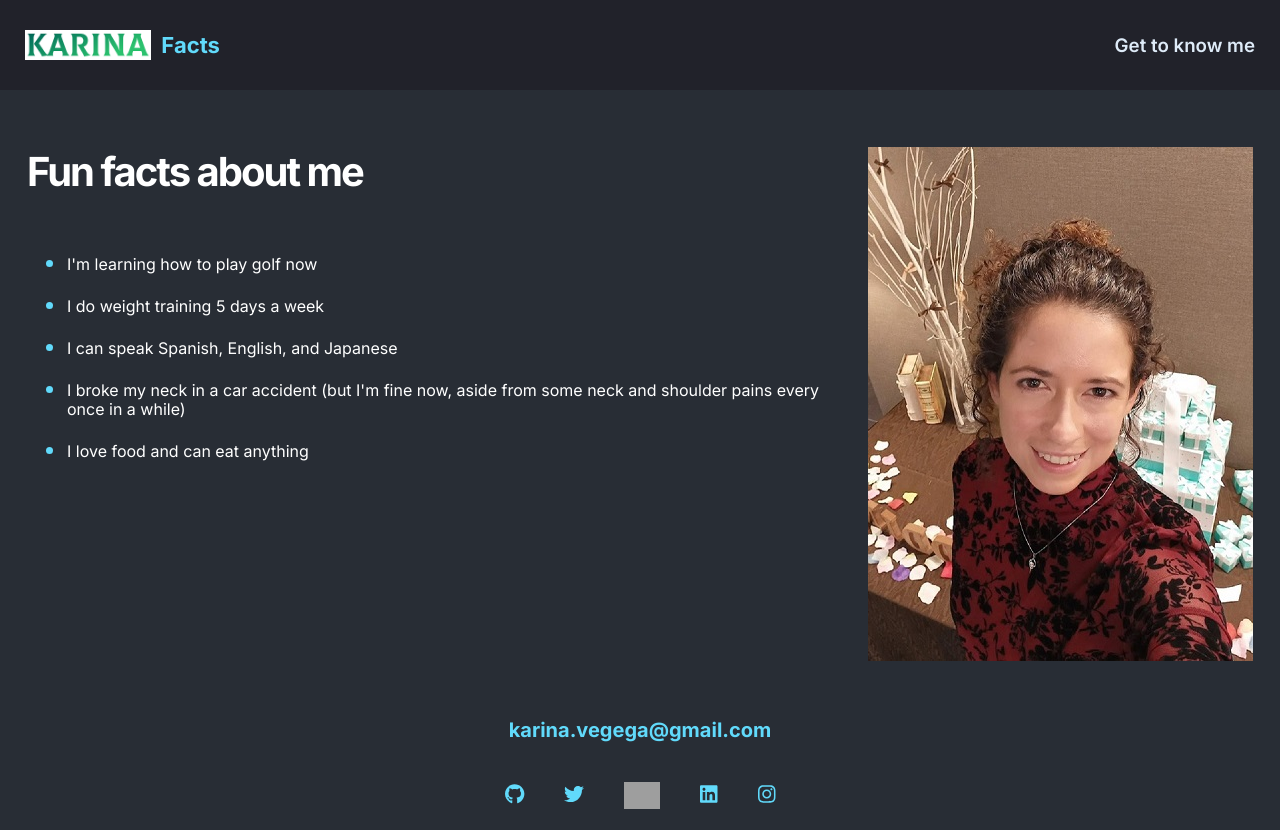
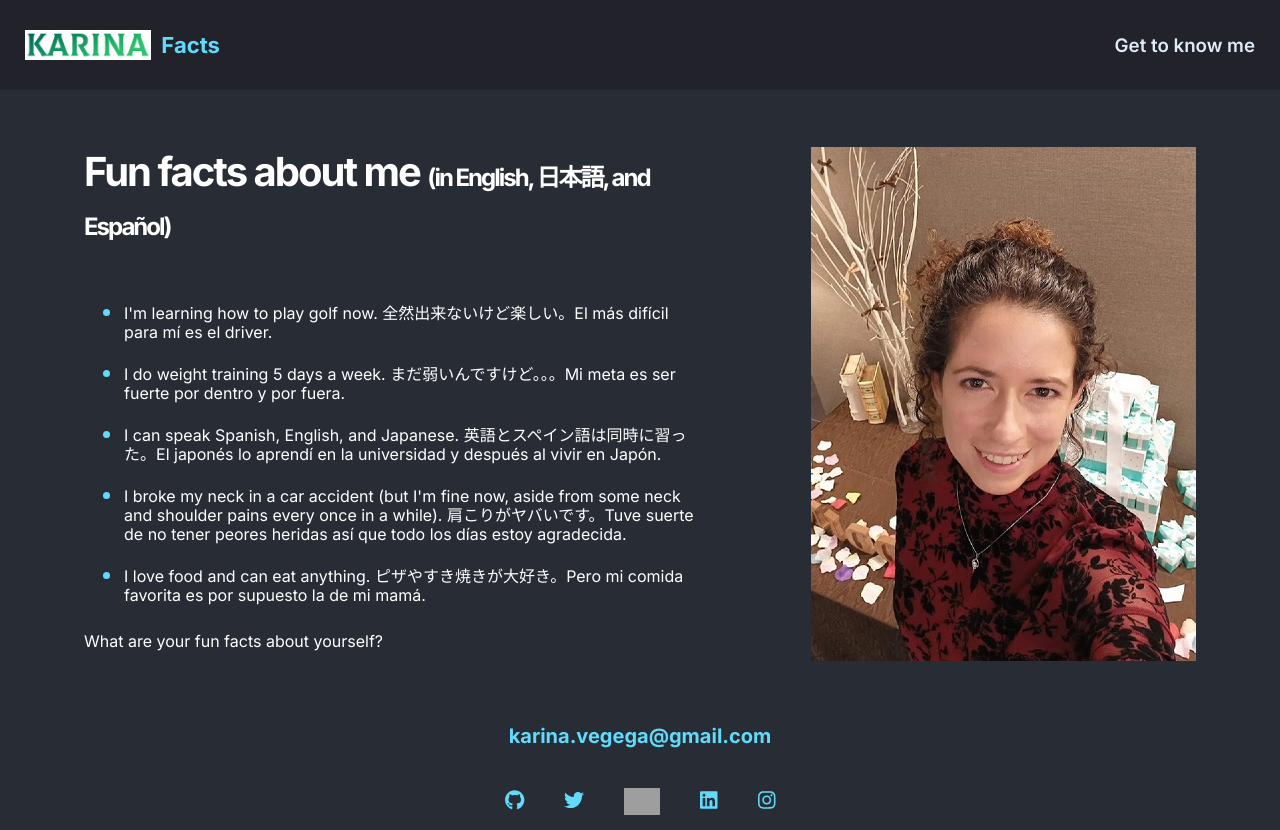
Before and after one commit to karina-42/AboutMeReactProject, a React (Vite) app: page / in a window 1280 px wide. Built offline with nearby package versions, Linux system fonts and the light colour scheme; grey boxes are pictures that could not be loaded.

Commit message:
Add more content in different languages and fix width and styling

```diff
--- a/components/Main.jsx
+++ b/components/Main.jsx
@@ -4,16 +4,34 @@ export default function Main() {
     return (
       <main className="main">
         <section className="main-info">
-          <h1 className="main-title">Fun facts about me</h1>
+          <h1 className="main-title">Fun facts about me <span className="main-title-languages">(in English, <span lang="ja">日本語</span>, and <span lang="es">Español</span>)</span></h1>
             <ul className="main-list">
-                <li className="main-list-item">I'm learning how to play golf now</li>
-                <li className="main-list-item">I do weight training 5 days a week</li>
-                <li className="main-list-item">I can speak Spanish, English, and Japanese</li>
-                <li className="main-list-item">I broke my neck in a car accident (but I'm fine now, aside from some neck and shoulder pains every once in a while)</li>
-                <li className="main-list-item">I love food and can eat anything</li>
+                <li className="main-list-item">I'm learning how to play golf now.
+                  <span lang="ja"> 全然出来ないけど楽しい。</span>
+                  <span lang="es">El más difícil para mí es el driver.</span>
+                </li>
+                <li className="main-list-item">I do weight training 5 days a week.
+                  <span lang="ja"> まだ弱いんですけど。。。</span>
+                  <span lang="es">Mi meta es ser fuerte por dentro y por fuera.</span>
+                </li>
+                <li className="main-list-item">I can speak Spanish, English, and Japanese.
+                  <span lang="ja"> 英語とスペイン語は同時に習った。</span>
+                  <span lang="es">El japonés lo aprendí en la universidad y después al vivir en Japón.</span>
+                </li>
+                <li className="main-list-item">I broke my neck in a car accident (but I'm fine now, aside from some neck and shoulder pains every once in a while).
+                  <span lang="ja"> 肩こりがヤバいです。</span>
+                  <span lang="es">Tuve suerte de no tener peores heridas así que todo los días estoy agradecida.</span>
+                </li>
+                <li className="main-list-item">I love food and can eat anything.
+                  <span lang="ja"> ピザやすき焼きが大好き。</span>
+                  <span lang="es">Pero mi comida favorita es por supuesto la de mi mamá.</span>
+                </li>
             </ul>
+          <p>What are your fun facts about yourself?</p>
         </section>
-        <img src='/images/picc.jpg' className='about-me-img'></img>
+        <section className="about-me-img-container">
+          <img src='/images/picc.jpg' className='about-me-img'></img>
+        </section>
       </main>
     )
 }
--- a/style.css
+++ b/style.css
@@ -33,6 +33,11 @@ body {
   margin-right: 10px;
 }
 
+/* .about-me-img {
+  min-width: 50%;
+  padding: 5em;
+} */
+
 .main {
   padding: 57px 27px;
   color: #FFFFFF;
@@ -41,12 +46,17 @@ body {
 }
 
 .main-info {
-  padding-right: 2em;
+  max-width: 50%;
 }
+
 .main-title {
   margin: 0;
   font-size: 40px;
   letter-spacing: -0.05em;
+}
+
+.main-title-languages {
+  font-size: 1.5rem;
 }
 
 .main-list {
@@ -117,5 +127,6 @@ body {
   }
   .main-info {
     margin-top: 3em;
+    max-width: 100%;
   }
 }
```
